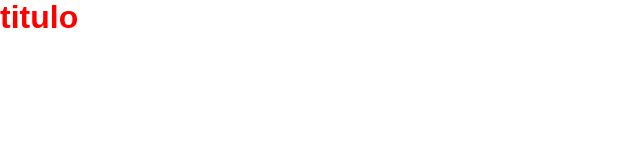
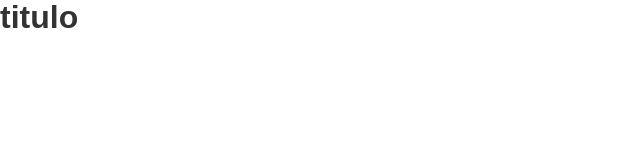
Before and after one commit to PauloHenrique993940/syntaXwear, a plain HTML site: page index.html in a window 1280 px wide. Shown: the whole page, without its empty margins (0-640 px from the left). Drawn offline with Linux system fonts and the light colour scheme; a web font is replaced by a local one.

Commit message:
feat:adiciona estilos globais no body

```diff
--- a/src/styles/components/base.css
+++ b/src/styles/components/base.css
@@ -1,9 +1,6 @@
 
 body {
   font-family: var(--font-principal);
-  color: var(--color-primary);
+  background-color: #ffffff;
+  color: #333333;
 }
-
-h1 {
-  color: var(--color-primary);
-}
```
